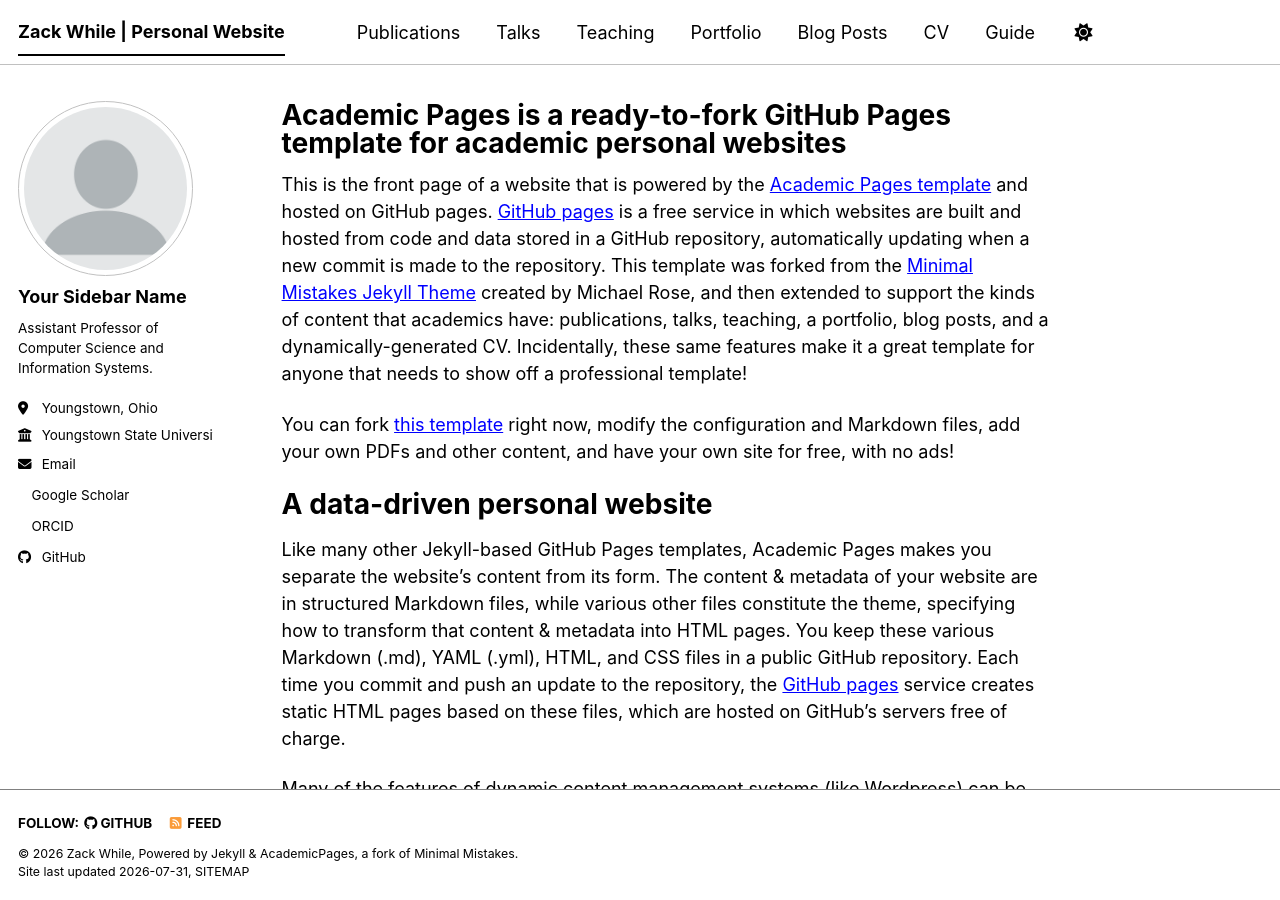
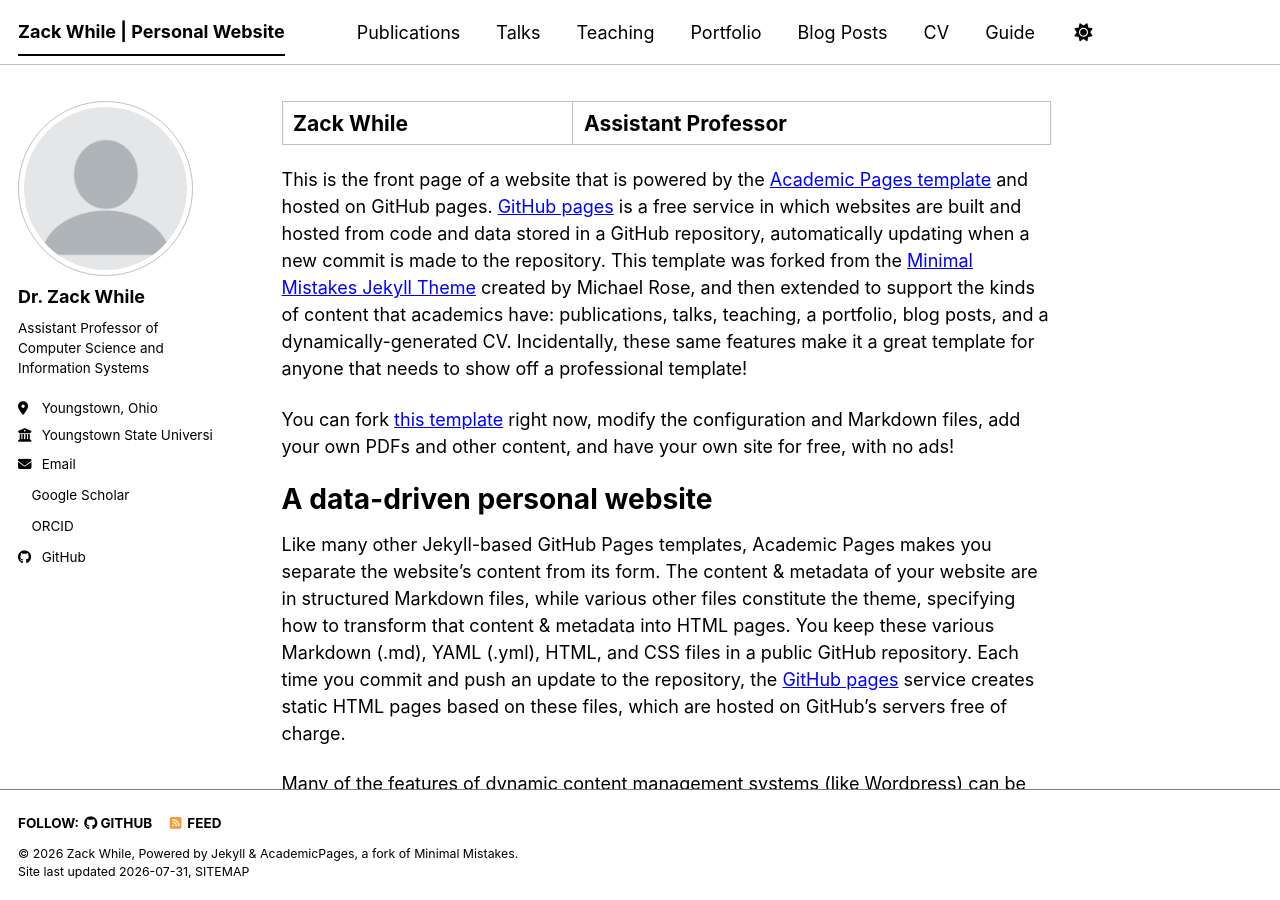
Before and after one commit to zwhile/zwhile.github.io, a Jekyll site: the page built from _pages/about.md, in a window 1280 px wide and 900 px high. Built offline with Jekyll 4.4.1, drawn with Linux system fonts in a browser that asks for light colours; a style sheet for code colours, icons or effects is not loaded; some of the changed lines change nothing that is shown.

Commit message:
Small update.

```diff
--- a/_config.yml
+++ b/_config.yml
@@ -24,9 +24,9 @@
 author:
   # Biographic information
   avatar           : "profile.png"
-  name             : "Your Sidebar Name"
+  name             : "Dr. Zack While"
   pronouns         : # example: "she/her"
-  bio              : "Assistant Professor of Computer Science and Information Systems."
+  bio              : "Assistant Professor of Computer Science and Information Systems"
   location         : "Youngstown, Ohio"
   employer         : "Youngstown State University"
   uri              : # URL
@@ -227,12 +227,12 @@
   publications:
     output: true
     permalink: /:collection/:path/
-  portfolio:
-    output: true
-    permalink: /:collection/:path/
-  talks:
-    output: true
-    permalink: /:collection/:path/
+  # portfolio:
+  #   output: true
+  #   permalink: /:collection/:path/
+  # talks:
+  #   output: true
+  #   permalink: /:collection/:path/
 
 
 # These settings control how pages and collections are included in the site
@@ -273,23 +273,23 @@
       author_profile: true
       share: true
       comments: true
-  # _portfolio
-  - scope:
-      path: ""
-      type: portfolio
-    values:
-      layout: single
-      author_profile: true
-      share: true
-      comment: true
-  # _talks
-  - scope:
-      path: ""
-      type: talks
-    values:
-      layout: talk
-      author_profile: true
-      share: true
+  # # _portfolio
+  # - scope:
+  #     path: ""
+  #     type: portfolio
+  #   values:
+  #     layout: single
+  #     author_profile: true
+  #     share: true
+  #     comment: true
+  # # _talks
+  # - scope:
+  #     path: ""
+  #     type: talks
+  #   values:
+  #     layout: talk
+  #     author_profile: true
+  #     share: true
 
 
 # Sass/SCSS
--- a/_pages/about.md
+++ b/_pages/about.md
@@ -1,6 +1,6 @@
 ---
 permalink: /
-title: "Academic Pages is a ready-to-fork GitHub Pages template for academic personal websites"
+title: "Zack While | Assistant Professor"
 author_profile: true
 redirect_from:
   - /about/
```
Also changed, not shown: README.md (line endings or trailing spaces).
